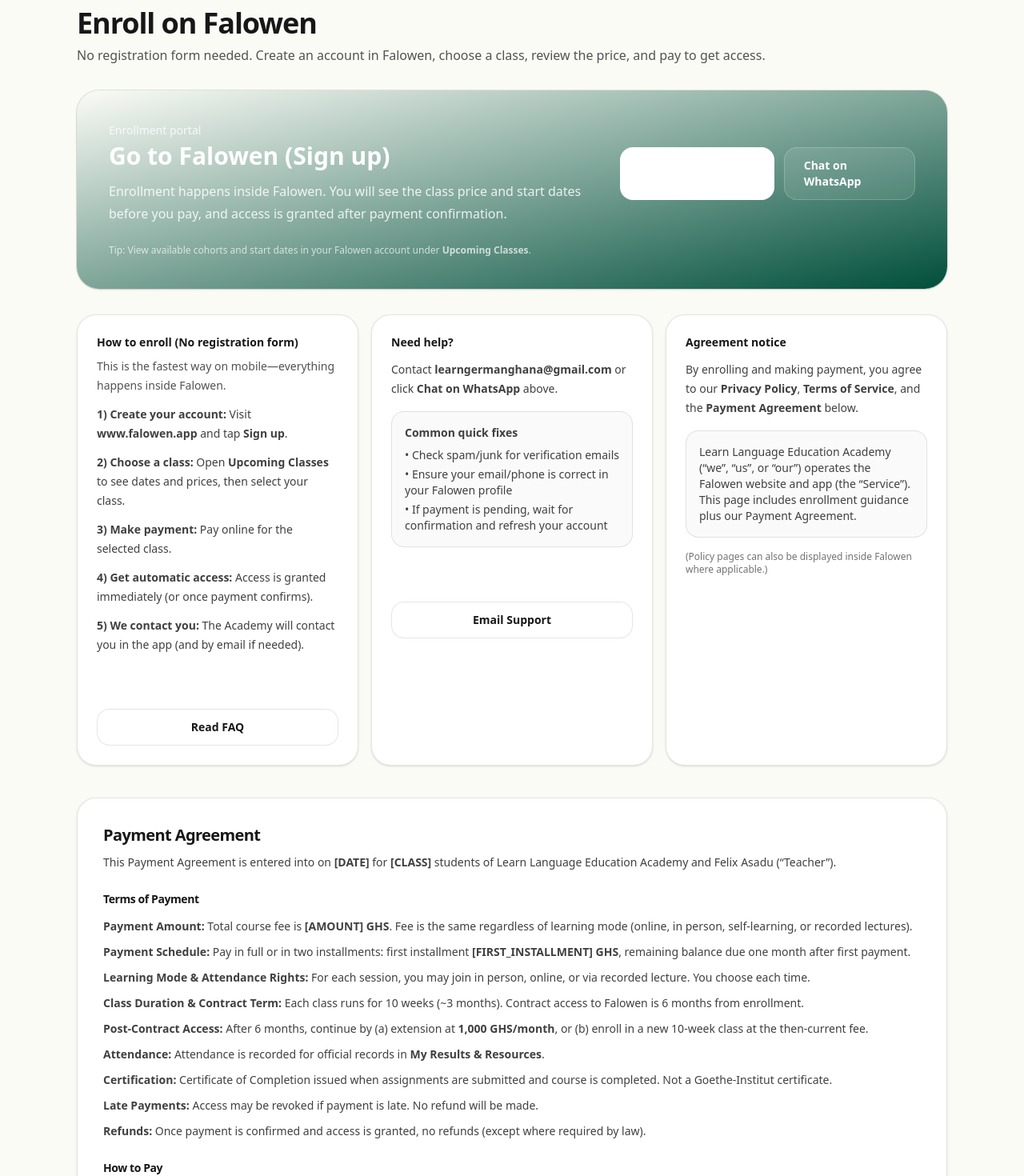
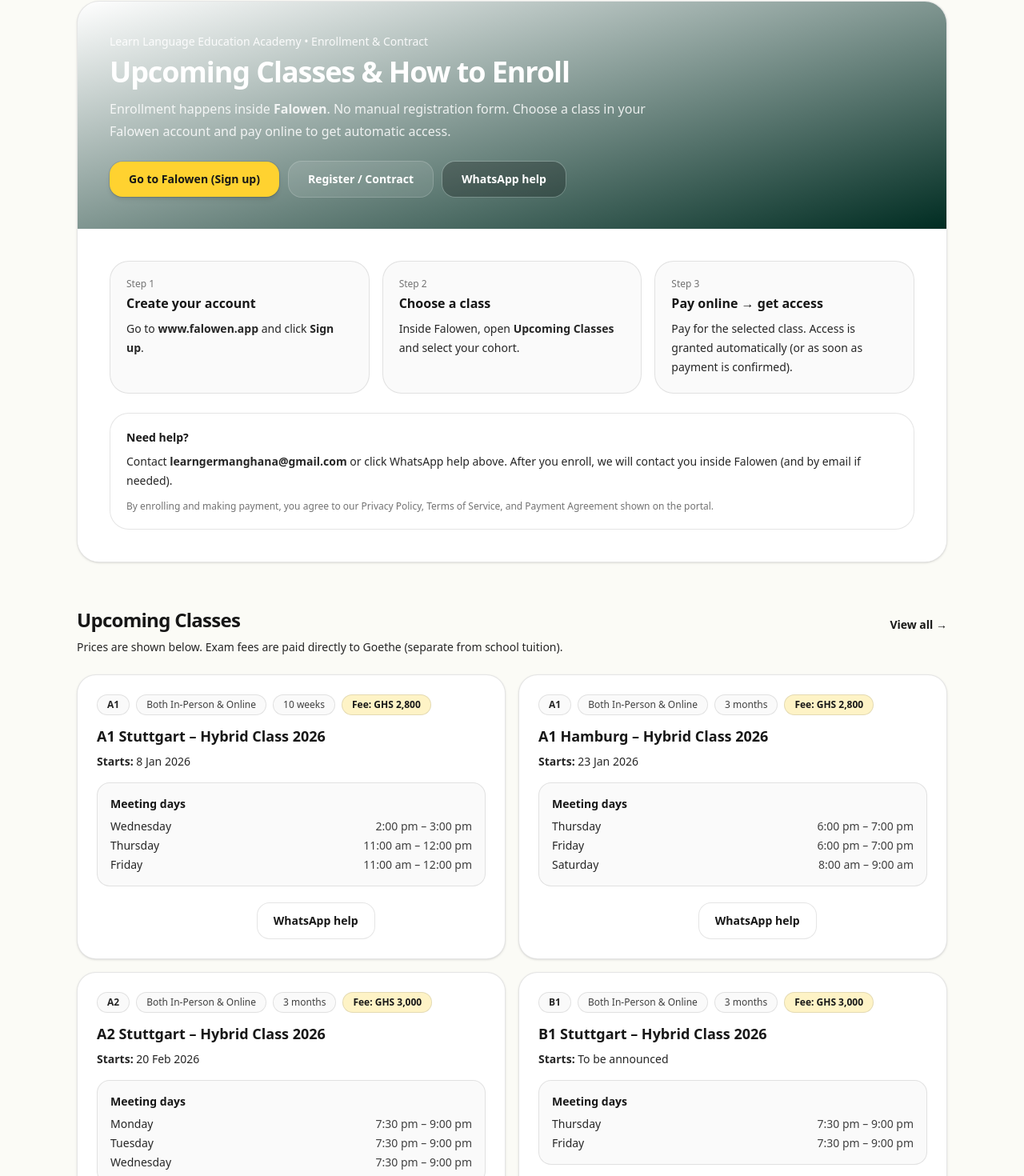
Before and after one commit to learngermanghana/learngermanghana-site, a Next.js app: page /register in a window 1280 px wide. Shown: the part 120-1590 px from the top of the page at 80% size. Built offline with nearby package versions, Linux system fonts and the light colour scheme.

Commit message:
Update page.tsx

```diff
--- a/src/app/register/page.tsx
+++ b/src/app/register/page.tsx
@@ -1,213 +1,201 @@
+import Link from "next/link";
 import { Container } from "@/components/Container";
-import { SectionTitle } from "@/components/SectionTitle";
+import { upcomingClasses } from "@/data/content";
 import { LINKS, SITE, WHATSAPP_LINK } from "@/lib/site";
+import { formatDatePretty } from "@/lib/date";
 
-function Card({ children }: { children: React.ReactNode }) {
-  return (
-    <div className="rounded-3xl border border-black/10 bg-white p-6 shadow-sm">
-      {children}
-    </div>
-  );
+function feeFor(level: string) {
+  const lvl = (level || "").toUpperCase();
+  if (lvl.startsWith("A1")) return 2800;
+  if (lvl.startsWith("A2")) return 3000;
+  if (lvl.startsWith("B1")) return 3000;
+  return null;
+}
+
+function money(n: number) {
+  return `GHS ${n.toLocaleString("en-GH")}`;
 }
 
 export default function RegisterPage() {
   return (
     <Container>
-      <section className="py-12 sm:py-16">
-        <SectionTitle
-          title="Enroll on Falowen"
-          subtitle="No registration form needed. Create an account in Falowen, choose a class, review the price, and pay to get access."
-        />
+      <section className="py-10 sm:py-14">
+        {/* Crisp hero card (no faint blur on mobile) */}
+        <div className="rounded-[28px] overflow-hidden border border-black/10 bg-white shadow-sm">
+          <div className="bg-gradient-to-br from-brand-950 via-brand-900 to-emerald-950 px-6 py-8 sm:px-10 sm:py-10 text-white">
+            <div className="text-xs sm:text-sm text-white/90">
+              {SITE.name} • Enrollment & Contract
+            </div>
+            <h1 className="mt-2 text-2xl sm:text-4xl font-semibold tracking-tight">
+              Upcoming Classes & How to Enroll
+            </h1>
+            <p className="mt-3 max-w-2xl text-sm sm:text-base text-white/85 leading-7">
+              Enrollment happens inside <span className="font-semibold">Falowen</span>. No manual registration form.
+              Choose a class in your Falowen account and pay online to get automatic access.
+            </p>
 
-        {/* Primary CTA */}
-        <div className="rounded-[28px] bg-gradient-to-br from-brand-950 via-brand-900 to-emerald-900 p-7 sm:p-10 text-white shadow-sm ring-1 ring-black/10">
-          <div className="flex flex-col lg:flex-row lg:items-center lg:justify-between gap-6">
-            <div>
-              <div className="text-white/80 text-sm">Enrollment portal</div>
-              <div className="mt-1 text-2xl sm:text-3xl font-semibold">Go to Falowen (Sign up)</div>
-              <div className="mt-3 text-white/85 max-w-2xl text-sm sm:text-base leading-7">
-                Enrollment happens inside Falowen. You will see the class price and start dates before you pay, and access is granted after payment confirmation.
-              </div>
-            </div>
-
-            <div className="flex flex-col sm:flex-row gap-3">
+            <div className="mt-6 flex flex-col sm:flex-row gap-3">
               <a
                 href={LINKS.falowen}
                 target="_blank"
                 rel="noreferrer"
-                className="inline-flex items-center justify-center rounded-2xl bg-white px-6 py-3 text-sm font-semibold text-brand-950 hover:bg-white/90"
+                className="w-full sm:w-auto inline-flex items-center justify-center rounded-2xl bg-amber-300 px-6 py-3 text-sm font-semibold text-neutral-900 hover:bg-amber-200 shadow-md ring-1 ring-black/10"
               >
-                Open Falowen (Sign up)
+                Go to Falowen (Sign up)
+              </a>
+
+              <a
+                href={LINKS.register}
+                target="_blank"
+                rel="noreferrer"
+                className="w-full sm:w-auto inline-flex items-center justify-center rounded-2xl bg-white/10 px-6 py-3 text-sm font-semibold text-white hover:bg-white/15 ring-1 ring-white/25"
+              >
+                Register / Contract
               </a>
 
               <a
                 href={WHATSAPP_LINK}
                 target="_blank"
                 rel="noreferrer"
-                className="inline-flex items-center justify-center rounded-2xl border border-white/20 bg-white/10 px-6 py-3 text-sm font-semibold text-white hover:bg-white/15"
+                className="w-full sm:w-auto inline-flex items-center justify-center rounded-2xl bg-black/25 px-6 py-3 text-sm font-semibold text-white hover:bg-black/35 ring-1 ring-white/20"
               >
-                Chat on WhatsApp
+                WhatsApp help
               </a>
             </div>
           </div>
 
-          <div className="mt-6 text-xs text-white/70">
-            Tip: View available cohorts and start dates in your Falowen account under <span className="font-semibold">Upcoming Classes</span>.
+          {/* Steps (high contrast on mobile) */}
+          <div className="px-6 py-7 sm:px-10 sm:py-10 bg-white">
+            <div className="grid gap-4 lg:grid-cols-3">
+              <div className="rounded-3xl border border-black/10 bg-neutral-50 p-5">
+                <div className="text-xs text-neutral-500">Step 1</div>
+                <div className="mt-1 text-base font-semibold text-neutral-900">
+                  Create your account
+                </div>
+                <div className="mt-2 text-sm text-neutral-800 leading-6">
+                  Go to <span className="font-semibold">www.falowen.app</span> and click <span className="font-semibold">Sign up</span>.
+                </div>
+              </div>
+
+              <div className="rounded-3xl border border-black/10 bg-neutral-50 p-5">
+                <div className="text-xs text-neutral-500">Step 2</div>
+                <div className="mt-1 text-base font-semibold text-neutral-900">
+                  Choose a class
+                </div>
+                <div className="mt-2 text-sm text-neutral-800 leading-6">
+                  Inside Falowen, open <span className="font-semibold">Upcoming Classes</span> and select your cohort.
+                </div>
+              </div>
+
+              <div className="rounded-3xl border border-black/10 bg-neutral-50 p-5">
+                <div className="text-xs text-neutral-500">Step 3</div>
+                <div className="mt-1 text-base font-semibold text-neutral-900">
+                  Pay online → get access
+                </div>
+                <div className="mt-2 text-sm text-neutral-800 leading-6">
+                  Pay for the selected class. Access is granted automatically (or as soon as payment is confirmed).
+                </div>
+              </div>
+            </div>
+
+            {/* Help line */}
+            <div className="mt-6 rounded-3xl border border-black/10 bg-white p-5">
+              <div className="text-sm font-semibold text-neutral-900">Need help?</div>
+              <div className="mt-2 text-sm text-neutral-800 leading-6">
+                Contact <span className="font-semibold">{SITE.email}</span> or click WhatsApp help above.
+                After you enroll, we will contact you inside Falowen (and by email if needed).
+              </div>
+              <div className="mt-3 text-xs text-neutral-500">
+                By enrolling and making payment, you agree to our Privacy Policy, Terms of Service, and Payment Agreement shown on the portal.
+              </div>
+            </div>
           </div>
         </div>
+      </section>
 
-        {/* How to enroll */}
-        <div className="mt-8 grid gap-4 lg:grid-cols-3">
-          <Card>
-            <div className="text-sm font-semibold">How to enroll (No registration form)</div>
-            <div className="mt-2 text-sm text-neutral-600 leading-6">
-              This is the fastest way on mobile—everything happens inside Falowen.
-            </div>
-            <ol className="mt-3 space-y-3 text-sm text-neutral-700 leading-6">
-              <li>
-                <span className="font-semibold">1) Create your account:</span>{" "}
-                Visit <span className="font-semibold">www.falowen.app</span> and tap <span className="font-semibold">Sign up</span>.
-              </li>
-              <li>
-                <span className="font-semibold">2) Choose a class:</span>{" "}
-                Open <span className="font-semibold">Upcoming Classes</span> to see dates and prices, then select your class.
-              </li>
-              <li>
-                <span className="font-semibold">3) Make payment:</span>{" "}
-                Pay online for the selected class.
-              </li>
-              <li>
-                <span className="font-semibold">4) Get automatic access:</span>{" "}
-                Access is granted immediately (or once payment confirms).
-              </li>
-              <li>
-                <span className="font-semibold">5) We contact you:</span>{" "}
-                The Academy will contact you in the app (and by email if needed).
-              </li>
-            </ol>
-
-            <div className="mt-4 flex flex-col gap-2">
-              <a
-                href={LINKS.falowen}
-                target="_blank"
-                rel="noreferrer"
-                className="inline-flex items-center justify-center rounded-2xl bg-brand-950 px-5 py-3 text-sm font-semibold text-white hover:bg-brand-900"
-              >
-                Go to Falowen (Sign up)
-              </a>
-              <a
-                href="/faq"
-                className="inline-flex items-center justify-center rounded-2xl border border-black/10 bg-white px-5 py-3 text-sm font-semibold hover:bg-neutral-50"
-              >
-                Read FAQ
-              </a>
-            </div>
-          </Card>
-
-          <Card>
-            <div className="text-sm font-semibold">Need help?</div>
-            <div className="mt-3 text-sm text-neutral-700 leading-6">
-              Contact <a className="font-semibold hover:underline" href={`mailto:${SITE.email}`}>{SITE.email}</a>{" "}
-              or click <span className="font-semibold">Chat on WhatsApp</span> above.
-            </div>
-
-            <div className="mt-4 rounded-2xl border border-black/10 bg-neutral-50 p-4 text-sm text-neutral-700">
-              <div className="font-semibold">Common quick fixes</div>
-              <ul className="mt-2 space-y-1">
-                <li>• Check spam/junk for verification emails</li>
-                <li>• Ensure your email/phone is correct in your Falowen profile</li>
-                <li>• If payment is pending, wait for confirmation and refresh your account</li>
-              </ul>
-            </div>
-
-            <div className="mt-4 flex flex-col gap-2">
-              <a
-                href={WHATSAPP_LINK}
-                target="_blank"
-                rel="noreferrer"
-                className="inline-flex items-center justify-center rounded-2xl bg-brand-950 px-5 py-3 text-sm font-semibold text-white hover:bg-brand-900"
-              >
-                WhatsApp Support
-              </a>
-              <a
-                href={`mailto:${SITE.email}`}
-                className="inline-flex items-center justify-center rounded-2xl border border-black/10 bg-white px-5 py-3 text-sm font-semibold hover:bg-neutral-50"
-              >
-                Email Support
-              </a>
-            </div>
-          </Card>
-
-          <Card>
-            <div className="text-sm font-semibold">Agreement notice</div>
-            <p className="mt-3 text-sm text-neutral-700 leading-6">
-              By enrolling and making payment, you agree to our <span className="font-semibold">Privacy Policy</span>,{" "}
-              <span className="font-semibold">Terms of Service</span>, and the <span className="font-semibold">Payment Agreement</span> below.
-            </p>
-
-            <div className="mt-4 rounded-2xl border border-black/10 bg-neutral-50 p-4 text-sm text-neutral-700">
-              Learn Language Education Academy (“we”, “us”, or “our”) operates the Falowen website and app (the “Service”).
-              This page includes enrollment guidance plus our Payment Agreement.
-            </div>
-
-            <div className="mt-4 text-xs text-neutral-500">
-              (Policy pages can also be displayed inside Falowen where applicable.)
-            </div>
-          </Card>
+      {/* Upcoming classes list (with fee per class) */}
+      <section className="pb-14 sm:pb-20">
+        <div className="flex items-end justify-between gap-4">
+          <h2 className="text-xl sm:text-2xl font-semibold text-neutral-900">Upcoming Classes</h2>
+          <Link className="text-sm font-semibold text-brand-800 hover:underline" href="/classes">
+            View all →
+          </Link>
         </div>
 
-        {/* Payment Agreement */}
-        <div className="mt-10 rounded-3xl border border-black/10 bg-white p-6 sm:p-8 shadow-sm">
-          <h2 className="text-xl font-semibold">Payment Agreement</h2>
-          <p className="mt-2 text-sm text-neutral-700 leading-6">
-            This Payment Agreement is entered into on <span className="font-semibold">[DATE]</span> for{" "}
-            <span className="font-semibold">[CLASS]</span> students of Learn Language Education Academy and Felix Asadu (“Teacher”).
-          </p>
+        <p className="mt-2 text-sm text-neutral-800">
+          Prices are shown below. Exam fees are paid directly to Goethe (separate from school tuition).
+        </p>
 
-          <h3 className="mt-6 text-sm font-semibold">Terms of Payment</h3>
-          <ul className="mt-3 space-y-2 text-sm text-neutral-700 leading-6">
-            <li><span className="font-semibold">Payment Amount:</span> Total course fee is <span className="font-semibold">[AMOUNT] GHS</span>. Fee is the same regardless of learning mode (online, in person, self-learning, or recorded lectures).</li>
-            <li><span className="font-semibold">Payment Schedule:</span> Pay in full or in two installments: first installment <span className="font-semibold">[FIRST_INSTALLMENT] GHS</span>, remaining balance due one month after first payment.</li>
-            <li><span className="font-semibold">Learning Mode & Attendance Rights:</span> For each session, you may join in person, online, or via recorded lecture. You choose each time.</li>
-            <li><span className="font-semibold">Class Duration & Contract Term:</span> Each class runs for 10 weeks (~3 months). Contract access to Falowen is 6 months from enrollment.</li>
-            <li><span className="font-semibold">Post-Contract Access:</span> After 6 months, continue by (a) extension at <span className="font-semibold">1,000 GHS/month</span>, or (b) enroll in a new 10-week class at the then-current fee.</li>
-            <li><span className="font-semibold">Attendance:</span> Attendance is recorded for official records in <span className="font-semibold">My Results & Resources</span>.</li>
-            <li><span className="font-semibold">Certification:</span> Certificate of Completion issued when assignments are submitted and course is completed. Not a Goethe-Institut certificate.</li>
-            <li><span className="font-semibold">Late Payments:</span> Access may be revoked if payment is late. No refund will be made.</li>
-            <li><span className="font-semibold">Refunds:</span> Once payment is confirmed and access is granted, no refunds (except where required by law).</li>
-          </ul>
+        <div className="mt-6 grid gap-4 lg:grid-cols-2">
+          {upcomingClasses.map((c) => {
+            const fee = feeFor(c.level);
+            return (
+              <div key={c.id} className="rounded-3xl border border-black/10 bg-white p-6 shadow-sm">
+                <div className="flex flex-wrap items-center gap-2">
+                  <span className="rounded-full border border-black/10 bg-neutral-50 px-3 py-1 text-xs font-semibold text-neutral-800">
+                    {c.level}
+                  </span>
+                  <span className="rounded-full border border-black/10 bg-neutral-50 px-3 py-1 text-xs text-neutral-700">
+                    {c.format}
+                  </span>
+                  <span className="rounded-full border border-black/10 bg-neutral-50 px-3 py-1 text-xs text-neutral-700">
+                    {c.duration}
+                  </span>
 
-          <h3 className="mt-6 text-sm font-semibold">How to Pay</h3>
-          <ul className="mt-3 space-y-2 text-sm text-neutral-700 leading-6">
-            <li><span className="font-semibold">Primary method:</span> Pay inside your Falowen account after choosing a class under <span className="font-semibold">Upcoming Classes</span>.</li>
-            <li><span className="font-semibold">Support:</span> If you have payment issues, contact <a className="font-semibold hover:underline" href={`mailto:${SITE.email}`}>{SITE.email}</a> or use WhatsApp support above.</li>
-          </ul>
+                  {fee ? (
+                    <span className="rounded-full border border-black/10 bg-amber-100 px-3 py-1 text-xs font-semibold text-neutral-900">
+                      Fee: {money(fee)}
+                    </span>
+                  ) : null}
+                </div>
 
-          <h3 className="mt-6 text-sm font-semibold">Class Level & Start Date</h3>
-          <p className="mt-2 text-sm text-neutral-700 leading-6">
-            Fees and dates vary by level and cohort. Confirm your level and start date in Falowen under <span className="font-semibold">Upcoming Classes</span> before paying.
-          </p>
+                <div className="mt-3 text-lg font-semibold text-neutral-900">{c.title}</div>
 
-          <p className="mt-6 text-sm text-neutral-700 leading-6">
-            By making any payment, you acknowledge and agree to the terms of this Payment Agreement.
-          </p>
+                <div className="mt-2 text-sm text-neutral-800">
+                  <span className="font-semibold">Starts:</span> {formatDatePretty(c.startDate)}
+                </div>
 
-          <div className="mt-6 flex flex-col sm:flex-row gap-3">
-            <a
-              href={LINKS.falowen}
-              target="_blank"
-              rel="noreferrer"
-              className="inline-flex items-center justify-center rounded-2xl bg-brand-950 px-6 py-3 text-sm font-semibold text-white hover:bg-brand-900"
-            >
-              Go to Falowen (Sign up)
-            </a>
-            <a
-              href="/faq"
-              className="inline-flex items-center justify-center rounded-2xl border border-black/10 bg-white px-6 py-3 text-sm font-semibold hover:bg-neutral-50"
-            >
-              Read FAQ
-            </a>
-          </div>
+                <div className="mt-4 rounded-2xl border border-black/10 bg-neutral-50 p-4">
+                  <div className="text-sm font-semibold text-neutral-900">Meeting days</div>
+                  <ul className="mt-2 space-y-1 text-sm text-neutral-800">
+                    {c.meetingDays.map((m) => (
+                      <li key={m.day} className="flex items-center justify-between gap-4">
+                        <span className="font-medium">{m.day}</span>
+                        <span className="text-neutral-700">{m.time}</span>
+                      </li>
+                    ))}
+                  </ul>
+                </div>
+
+                <div className="mt-5 flex flex-col sm:flex-row gap-3">
+                  <a
+                    href={LINKS.falowen}
+                    target="_blank"
+                    rel="noreferrer"
+                    className="inline-flex w-full sm:w-auto items-center justify-center rounded-2xl bg-brand-950 px-5 py-3 text-sm font-semibold text-white hover:bg-brand-900"
+                  >
+                    Enroll inside Falowen
+                  </a>
+
+                  <a
+                    href={WHATSAPP_LINK}
+                    target="_blank"
+                    rel="noreferrer"
+                    className="inline-flex w-full sm:w-auto items-center justify-center rounded-2xl border border-black/10 bg-white px-5 py-3 text-sm font-semibold hover:bg-neutral-50"
+                  >
+                    WhatsApp help
+                  </a>
+                </div>
+              </div>
+            );
+          })}
+        </div>
+
+        <div className="mt-6 text-sm text-neutral-700">
+          Want full details? Visit the portal:{" "}
+          <a className="font-semibold text-brand-800 hover:underline" href={LINKS.register} target="_blank" rel="noreferrer">
+            register.falowen.app →
+          </a>
         </div>
       </section>
     </Container>
```
